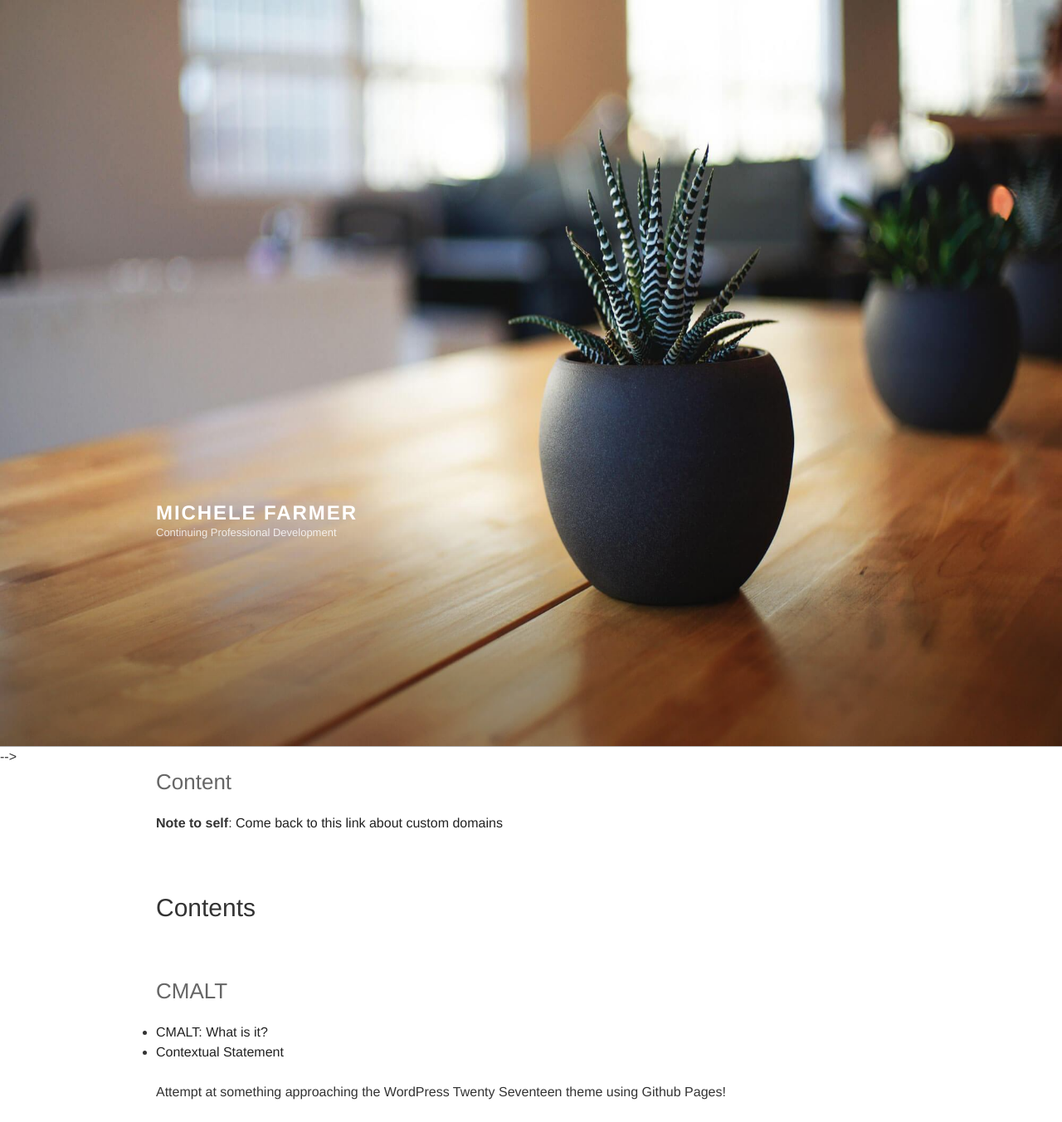
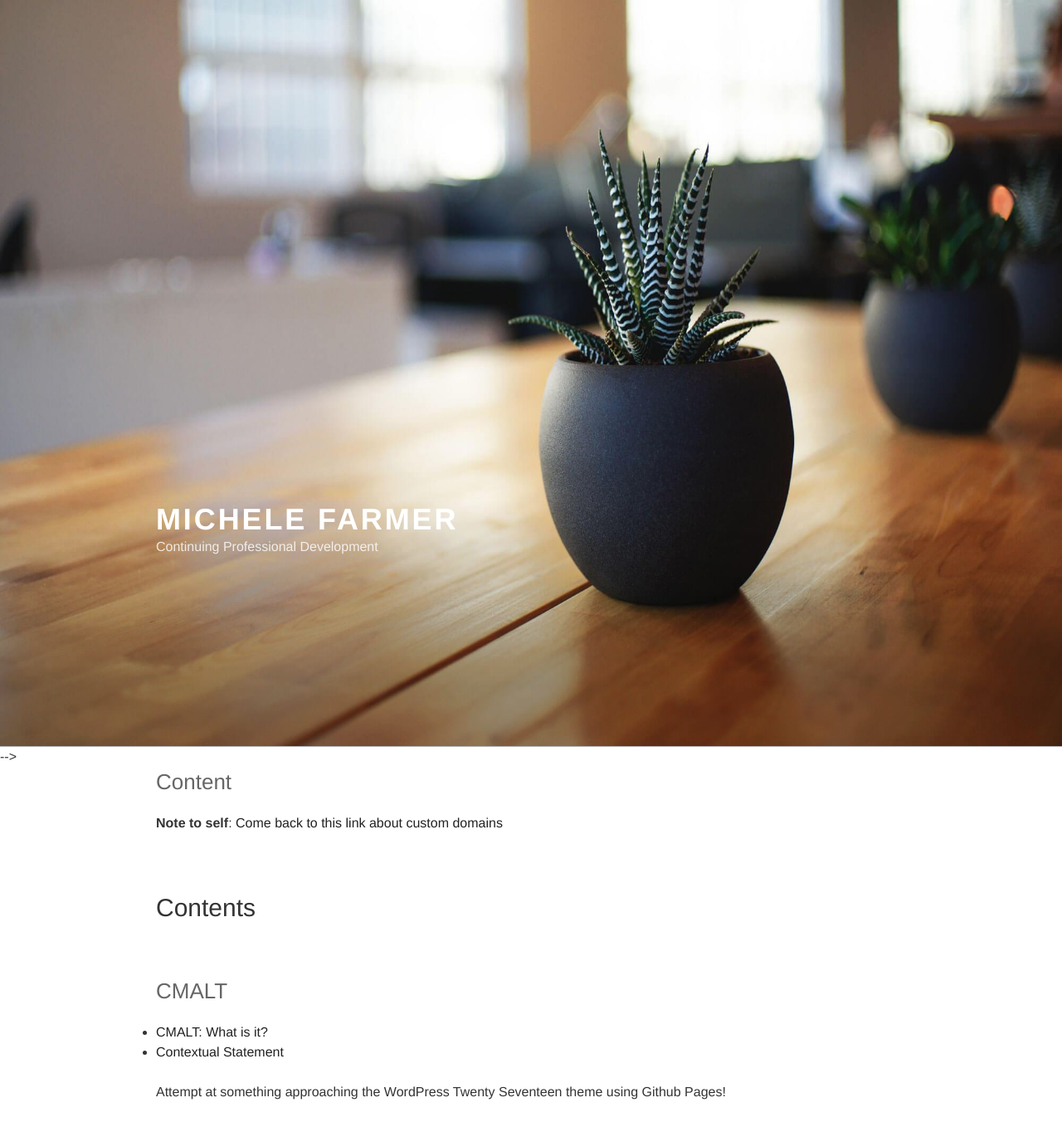
Before and after one commit to uclsenit/uclsenit.github.io, a Jekyll site: the page built from index.md, in a window 1280 px wide. Shown: the whole page at 83% size. Built offline with Jekyll 4.4.1, drawn with Linux system fonts in a browser that asks for light colours; nearby versions of some CDN libraries; some web fonts are replaced; our own code applies the rules of GitHub Pages for plain Markdown files; a script that is not in the unit is left out.

Commit message:
Update /assets/css/style.scss
Changed big-screen-specific header h1 and header h2 selectors to be the more up-to-date .header-text h1 and .header-text h2 selectors

```diff
--- /dev/null
+++ b/_sass/mfarmer.scss
@@ -0,0 +1,281 @@
+@import "fonts";
+@import "rouge-github";
+
+html {
+  font-family: sans-serif;
+  line-height: 1.15;
+  -ms-text-size-adjust: 100%;
+  -webkit-text-size-adjust: 100%;
+}
+
+body {
+  background-color: #fff;
+  padding: 50px;
+  font: 14px/1.5 "Noto Sans", "Helvetica Neue", Helvetica, Arial, sans-serif;
+  color: #727272;
+  font-weight: 400;
+  margin: 0;
+}
+
+h1, h2, h3, h4, h5, h6 {
+  color: #222;
+  margin: 0 0 20px;
+}
+
+p, ul, ol, table, pre, dl {
+  margin: 0 0 20px;
+}
+
+h1, h2, h3 {
+  line-height: 1.1;
+}
+
+h1 {
+  font-size: 28px;
+}
+
+h2 {
+  color: #393939;
+}
+
+h3, h4, h5, h6 {
+  color: #494949;
+}
+
+a {
+  color: #267CB9;
+  text-decoration: none;
+}
+
+a:hover, a:focus {
+  color: #069;
+  font-weight: bold;
+}
+
+a small {
+  font-size: 11px;
+  color: #777;
+  margin-top: -0.3em;
+  display: block;
+}
+
+a:hover small {
+  color: #777;
+}
+
+.wrapper {
+  width: 860px;
+  margin: 0 auto;
+}
+
+blockquote {
+  border-left: 1px solid #e5e5e5;
+  margin: 0;
+  padding: 0 0 0 20px;
+  font-style: italic;
+}
+
+code, pre {
+  font-family: Monaco, Bitstream Vera Sans Mono, Lucida Console, Terminal, Consolas, Liberation Mono, DejaVu Sans Mono, Courier New, monospace;
+  color: #333;
+  font-size: 12px;
+}
+
+pre {
+  padding: 8px 15px;
+  background: #f8f8f8;
+  border-radius: 5px;
+  border: 1px solid #e5e5e5;
+  overflow-x: auto;
+}
+
+table {
+  width: 100%;
+  border-collapse: collapse;
+}
+
+th, td {
+  text-align: left;
+  padding: 5px 10px;
+  border-bottom: 1px solid #e5e5e5;
+}
+
+dt {
+  color: #444;
+  font-weight: 700;
+}
+
+th {
+  color: #444;
+}
+
+img {
+  max-width: 100%;
+}
+
+header {
+  width: 270px;
+  float: left;
+  position: fixed;
+  -webkit-font-smoothing: subpixel-antialiased;
+}
+
+header ul {
+  list-style: none;
+  height: 40px;
+  padding: 0;
+  background: #f4f4f4;
+  border-radius: 5px;
+  border: 1px solid #e0e0e0;
+  width: 270px;
+}
+
+header li {
+  width: 89px;
+  float: left;
+  border-right: 1px solid #e0e0e0;
+  height: 40px;
+}
+
+header li:first-child a {
+  border-radius: 5px 0 0 5px;
+}
+
+header li:last-child a {
+  border-radius: 0 5px 5px 0;
+}
+
+header ul a {
+  line-height: 1;
+  font-size: 11px;
+  color: #676767;
+  display: block;
+  text-align: center;
+  padding-top: 6px;
+  height: 34px;
+}
+
+header ul a:hover, header ul a:focus {
+  color: #675C5C;
+  font-weight: bold;
+}
+
+header ul a:active {
+  background-color: #f0f0f0;
+}
+
+strong {
+  color: #222;
+  font-weight: 700;
+}
+
+header ul li + li + li {
+  border-right: none;
+  width: 89px;
+}
+
+header ul a strong {
+  font-size: 14px;
+  display: block;
+  color: #222;
+}
+
+section {
+  width: 500px;
+  float: right;
+  padding-bottom: 50px;
+}
+
+small {
+  font-size: 11px;
+}
+
+hr {
+  border: 0;
+  background: #e5e5e5;
+  height: 1px;
+  margin: 0 0 20px;
+}
+
+footer {
+  width: 270px;
+  float: left;
+  position: fixed;
+  bottom: 50px;
+  -webkit-font-smoothing: subpixel-antialiased;
+}
+
+@media print, screen and (max-width: 960px) {
+
+  div.wrapper {
+    width: auto;
+    margin: 0;
+  }
+
+  header, section, footer {
+    float: none;
+    position: static;
+    width: auto;
+  }
+
+  header {
+    padding-right: 320px;
+  }
+
+  section {
+    border: 1px solid #e5e5e5;
+    border-width: 1px 0;
+    padding: 20px 0;
+    margin: 0 0 20px;
+  }
+
+  header a small {
+    display: inline;
+  }
+
+  header ul {
+    position: absolute;
+    right: 50px;
+    top: 52px;
+  }
+}
+
+@media print, screen and (max-width: 720px) {
+  body {
+    word-wrap: break-word;
+  }
+
+  header {
+    padding: 0;
+  }
+
+  header ul, header p.view {
+    position: static;
+  }
+
+  pre, code {
+    word-wrap: normal;
+  }
+}
+
+@media print, screen and (max-width: 480px) {
+  body {
+    padding: 15px;
+  }
+
+  header ul {
+    width: 99%;
+  }
+
+  header li, header ul li + li + li {
+    width: 33%;
+  }
+}
+
+@media print {
+  body {
+    padding: 0.4in;
+    font-size: 12pt;
+    color: #444;
+  }
+}
--- a/assets/css/style.scss
+++ b/assets/css/style.scss
@@ -685,12 +685,12 @@ header {
 }
 
 @media screen and (min-width: 48em) {
-    header h1 {
+    .header-text h1 {
         font-size: 36px;
         font-size: 2.25rem;
     }
 
-    header h2 {
+    .header-text h2 {
         font-size: 16px;
         font-size: 1rem;
     }
```
